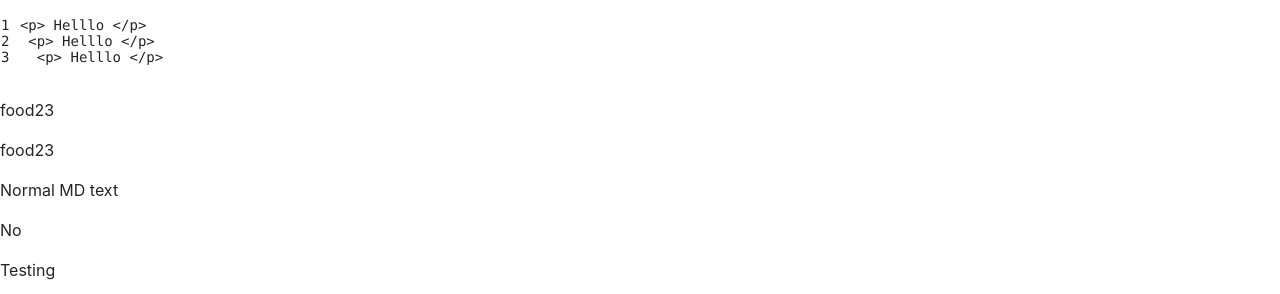
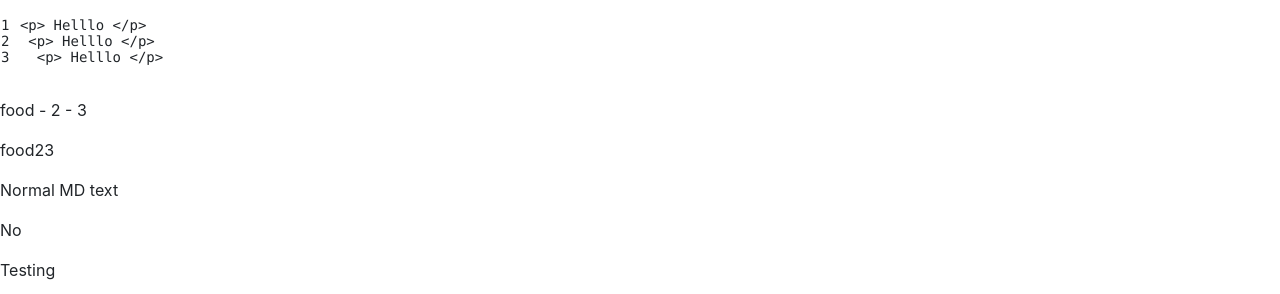
Before and after one commit to williaml4292/SEP-Notes, a Jekyll site: the page built from _posts/2025-02-25-First-post.markdown, in a window 1280 px wide. Shown: the part 552-846 px from the top of the page. Built offline with Jekyll 4.4.1, drawn with Linux system fonts in a browser that asks for light colours; nearby versions of some CDN libraries.

Commit message:
fix liquid error

```diff
--- a/_posts/2025-02-25-First-post.markdown
+++ b/_posts/2025-02-25-First-post.markdown
@@ -38,9 +38,9 @@ No
 
 {% assign numbers_2 = "food, 2, 3" | split: ", " %}
 
-{%- for numbers in numbers_2% -%}
+{%- for numbers in numbers_2 -%}
 
-    {{ numbers }}{% unless forloop.last %}  {% endunless -%}
+    {{ numbers }}{% unless forloop.last %} - {% endunless -%}
 {% endfor %}
 
 {{ numbers_2 }}
@@ -48,7 +48,7 @@ No
 Normal MD text
 <br>
 
-{% for categories in page.categories | concat numbers_2 %}
+{% for categories in page.categories %}
 {% if categories contains "Testing" %}
 {{ categories }}
 {% else %}
```
